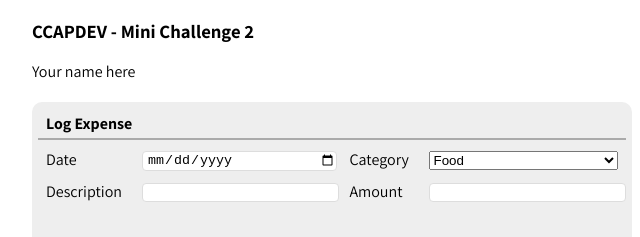
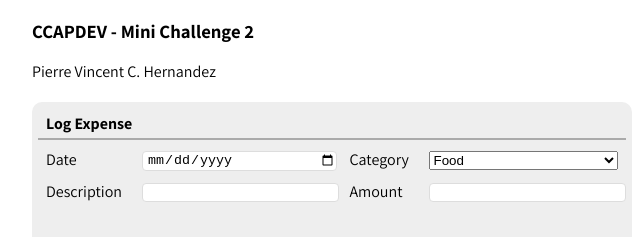
Before and after one commit to Pierre120/CCAPDEV_MiniChallenge2, a plain HTML site: page index.html in a window 1280 px wide. Shown: the top 237 px of the page, 308-948 px from the left. Drawn offline with Linux system fonts and the light colour scheme.

Commit message:
Add my name above the form

```diff
--- a/index.html
+++ b/index.html
@@ -145,7 +145,7 @@
 	<body>
 		<div>
 			<h3>CCAPDEV - Mini Challenge 2</h3>
-			<p>Your name here</p>
+			<p>Pierre Vincent C. Hernandez</p>
 		</div>
 		<div id="form">
 
```
